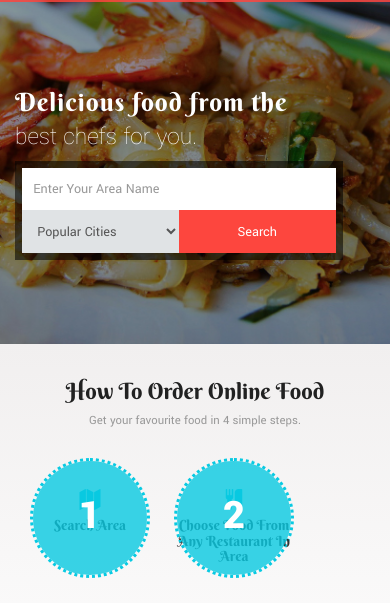
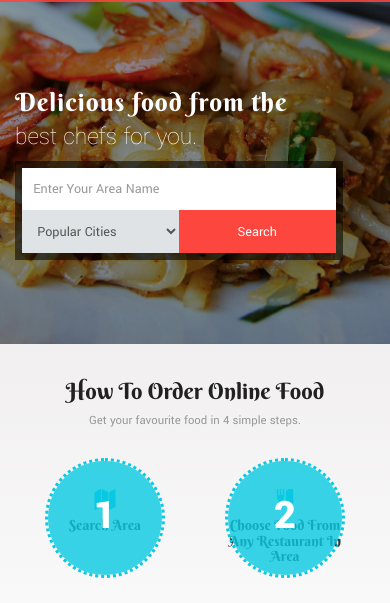
Before and after one commit to oshri12127/FlexibleFoodMenu-FinalProject-ComputerScience, a website: page public/index.html in a window 390 px wide. Shown: the part 190-793 px from the top of the page. Drawn offline with Linux system fonts and the light colour scheme; no server answers.

Commit message:
bubble_update

```diff
--- a/public/css/style.css
+++ b/public/css/style.css
@@ -385,7 +385,7 @@ option {
     padding: 2.5em 0;
     width: 200px;
     height: 200px;
-    margin: 0 auto;
+    margin:auto;
     position: relative;
 	-webkit-border-radius: 50%;
 	-moz-border-radius: 50%;
@@ -2718,7 +2718,7 @@ img.w3order-img {
 }
 @media(max-width:1366px){
 .order-w3text {
-    margin: 0 7em;
+    margin: auto;
 }
 .deals-grids {
     padding: 0 5em;
@@ -2761,7 +2761,7 @@ ul.nav.navbar-nav.navbar-right {
     font-size: 3.3em;
 }
 .order-w3text {
-    margin: 0 auto;
+    margin: auto;
 }
 .deals-grids {
     padding: 0 1em;
--- a/public/index.html
+++ b/public/index.html
@@ -133,8 +133,8 @@
 		<div class="container">
 			<h3 class="w3ls-title">How To Order Online Food</h3>
 			<p class="w3lsorder-text">Get your favourite food in 4 simple steps.</p>
-			<div style="margin-right:20%;" class="order-agileinfo">
-				<div class="col-md-3 col-sm-3 col-xs-6 order-w3lsgrids">
+			<div class="order-agileinfo">
+				<div class="col-md-3 col-sm-3 col-xs-6 order-w3lsgrids" >
 					<div class="order-w3text">
 						<i class="fa fa-map" aria-hidden="true"></i>
 						<h5>Search Area</h5>
```
